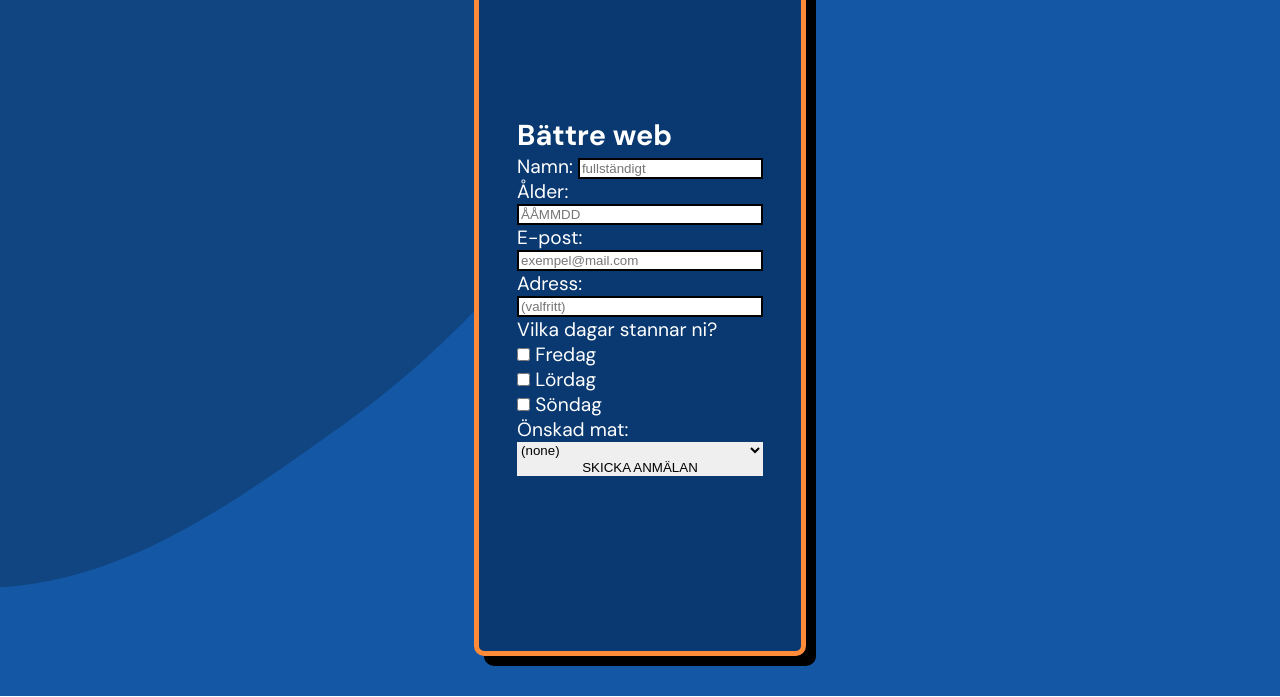
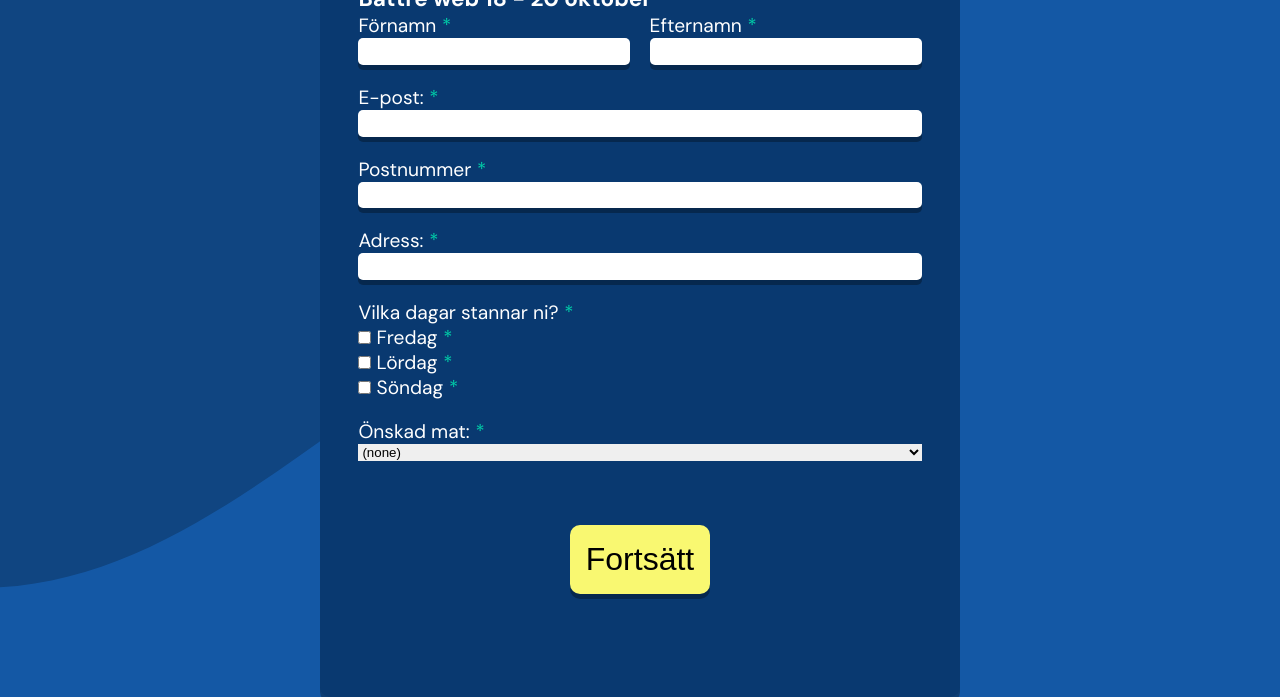
Before and after one commit to felix-skorvald/b-ttre-web, a plain HTML site: page form.html in a window 1280 px wide. Shown: the part 104-801 px from the top of the page. Drawn offline with Linux system fonts and the light colour scheme.

Commit message:
Adds styling to form and psuedo-elements

```diff
--- a/form.html
+++ b/form.html
@@ -11,18 +11,25 @@
 </head>
 <body class="body-form">
     <a href="index.html">TILLBAKA</a>
-    <form action="#">
-        <h2>Bättre web</h2>
-        <div>
-            <label for="name">Namn:</label>
-            <input type="text" name="name" id="name" placeholder="fullständigt">
+    <form action="" autocomplete="on">
+        <h1>Boka plats</h1>
+        <h3>Bättre web 18 - 20 oktober</h3>
+        <div class="names">
+            <div class="input-container">
+                <label for="firstname">Förnamn</label>
+                <input type="text" name="fname" id="firstname">
+            </div>
+            <div class="input-container">
+                <label for="lastname">Efternamn</label>
+                <input type="text" name="lastname" id="lastname">
+            </div>
         </div>
-        <label for="age">Ålder:</label>
-        <input type="text" name="age" id="age" placeholder="ÅÅMMDD">
         <label for="email">E-post:</label>
-        <input type="text" name="email" id="email" placeholder="exempel@mail.com">
+        <input type="text" name="email" id="email" >
+        <label for="zip">Postnummer</label>
+        <input type="text" name="zip" id="zip">
         <label for="adress">Adress:</label>
-        <input type="text" name="adress" id="adress" placeholder="(valfritt)">
+        <input type="text" name="adress" id="adress">
 
         <div>
             <label for="days"> Vilka dagar stannar ni?</label>
@@ -52,7 +59,7 @@
         <option value="veg">Vegetarisk</option>
     </select>
 
-    <button>SKICKA ANMÄLAN</button>
+    <button class="formbtn">Fortsätt</button>
     </form>
 
 </body>
--- a/style.css
+++ b/style.css
@@ -63,7 +63,7 @@ header a {
 }
 
 .intro>h2 {
-    margin-top:3em;
+    margin-top:2em;
 }
 
 .intro>p {
@@ -272,18 +272,47 @@ footer {
 }
 
 form {
-    background-color: rgba(9, 57, 112, 1);
-    border: 5px solid rgb(255, 138, 55);
+    background-color: var(--darkercolor);
     border-radius: 10px;
-    box-shadow: 10px 10px 0px black;
+    box-shadow: 0px 5px 0px var(--shadow);
     min-height: 90vh;
-    max-width: 90vw;
+    width: 50vw;
     padding: 2em;
     display: flex;
     flex-direction: column;
     justify-content: center;
 }
 
-input {
-    border: 2px solid black;
+input[type=text] {
+    min-height: 2em;
+    border-radius: 5px;
+    box-shadow: 0px 5px 0px var(--shadow);
+    margin-bottom: 1.5em;
 }
+
+.check:last-child {
+    margin-bottom: 1em;
+}
+
+.names {
+    display: flex;
+    flex-direction:row;
+    gap: 1em;
+}
+
+.input-container {
+    display: flex;
+    flex-direction: column;
+    width: 100%;
+}
+
+button {
+    margin: 2em;
+    place-self: center;
+}
+
+label::after{
+    content:"*";
+    margin-left: 0.3em;
+    color: var(--thirdcolor);
+}
```
